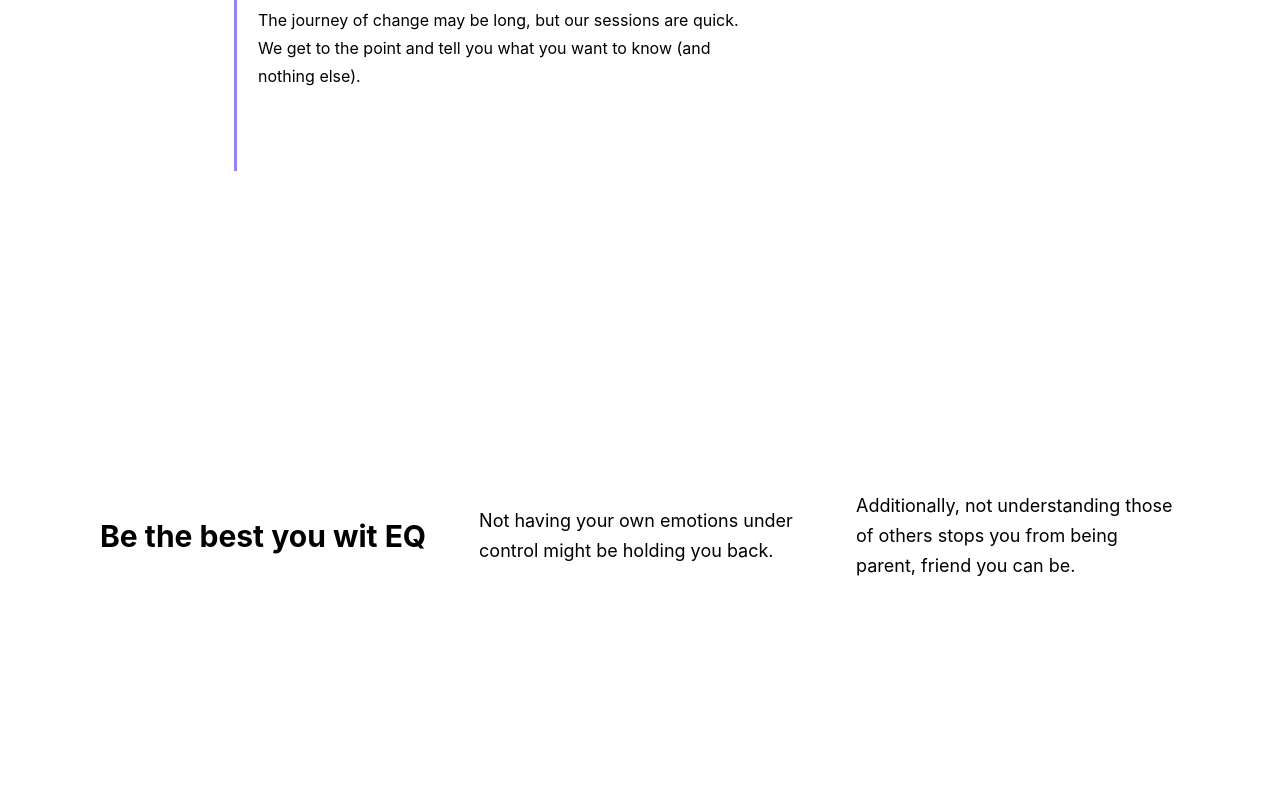
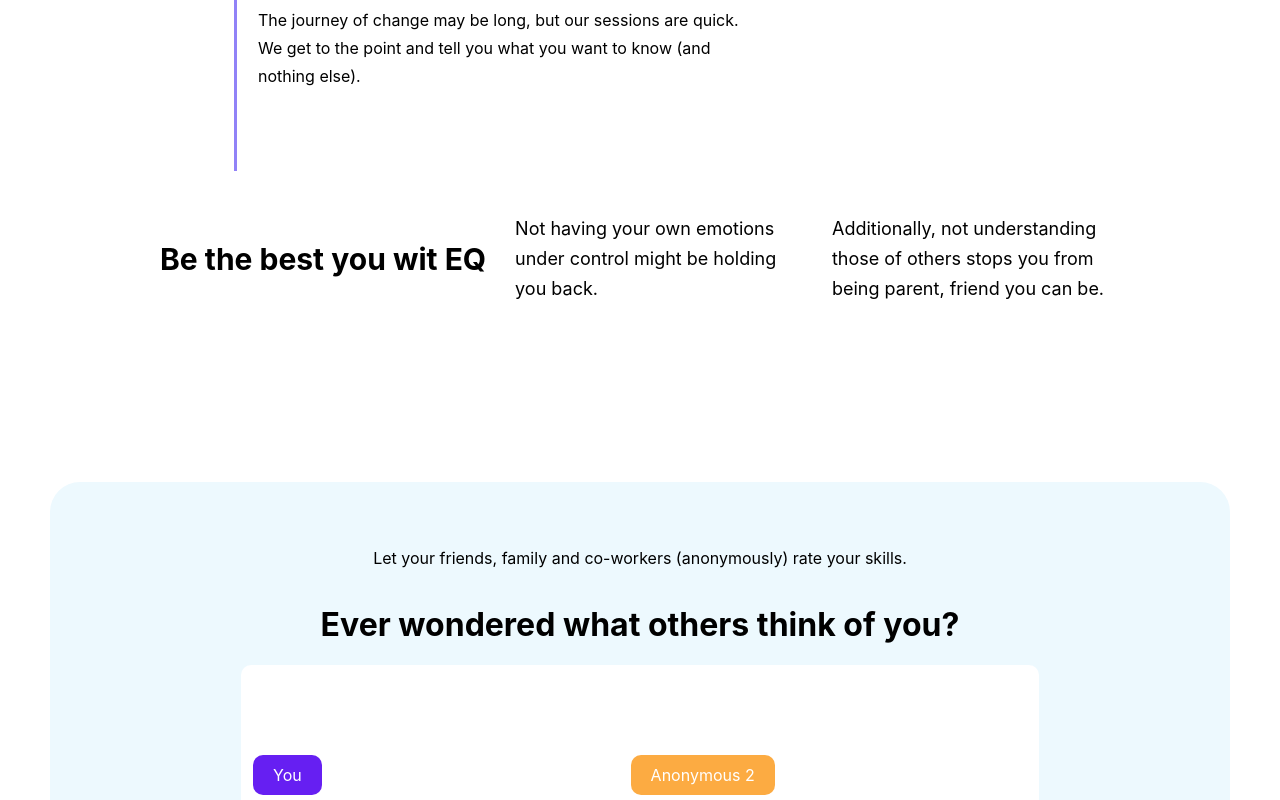
Before and after one commit to yogeshbura25/SpurFit-Assignment, a React (Create React App) app: page / in a window 1280 px wide. Shown: the part 3240-4040 px from the top of the page. Built offline with nearby package versions, Linux system fonts and the light colour scheme.

Commit message:
Update index.css

```diff
--- a/src/components/Selfimprovement/index.css
+++ b/src/components/Selfimprovement/index.css
@@ -72,7 +72,7 @@
   }
 
   .be-the-best-container {
-    height: 100vh;
+    padding: 60px;
     display: flex;
     justify-content: space-between;
     align-items: center;
```
